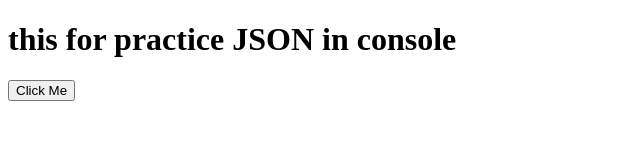
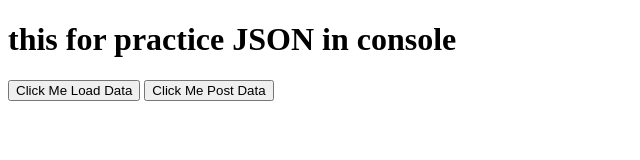
Before and after one commit to MstIsratJahanAnika/Explore-API, a plain HTML site: page index.html in a window 1280 px wide. Shown: the whole page, without its empty margins (0-640 px from the left). Drawn offline with Linux system fonts and the light colour scheme.

Commit message:
practice of ES6 in fetch function

```diff
--- a/fetch.js
+++ b/fetch.js
@@ -7,5 +7,25 @@ const loadData = () => {
     fetch('https://jsonplaceholder.typicode.com/todos/1')
         .then((response) => response.json())// promise dicche
         .then((data) => console.log(data)); //promise jejonno dicche ta dicche
-}
+};
 // button er maddhome data load hobe JSON er
+
+// ES6 practice
+const postData = () => {
+    const url = 'https://jsonplaceholder.typicode.com/posts';
+    fetch(url)
+        .then((res) => res.json()) //json file promise
+        .then((jsonFile) => {
+            console.log(jsonFile);
+            displayPost(jsonFile);
+        });
+};
+
+
+// forEach() loop
+const displayPost = (posts) =>{
+    posts.forEach(post => {
+       console.log(post);
+    });
+};
+// array of obj. jeta url a stored ase
--- a/index.html
+++ b/index.html
@@ -7,7 +7,9 @@
 </head>
 <body>
     <h1>this for practice JSON in console</h1>
-    <button onclick="loadData()">Click Me</button>
+    <button onclick="loadData()">Click Me Load Data</button>
+    <button onclick="postData()">Click Me Post Data</button>
+
 
     <!-- <script src="script.js"></script> -->
     <script src="fetch.js"></script>
```
